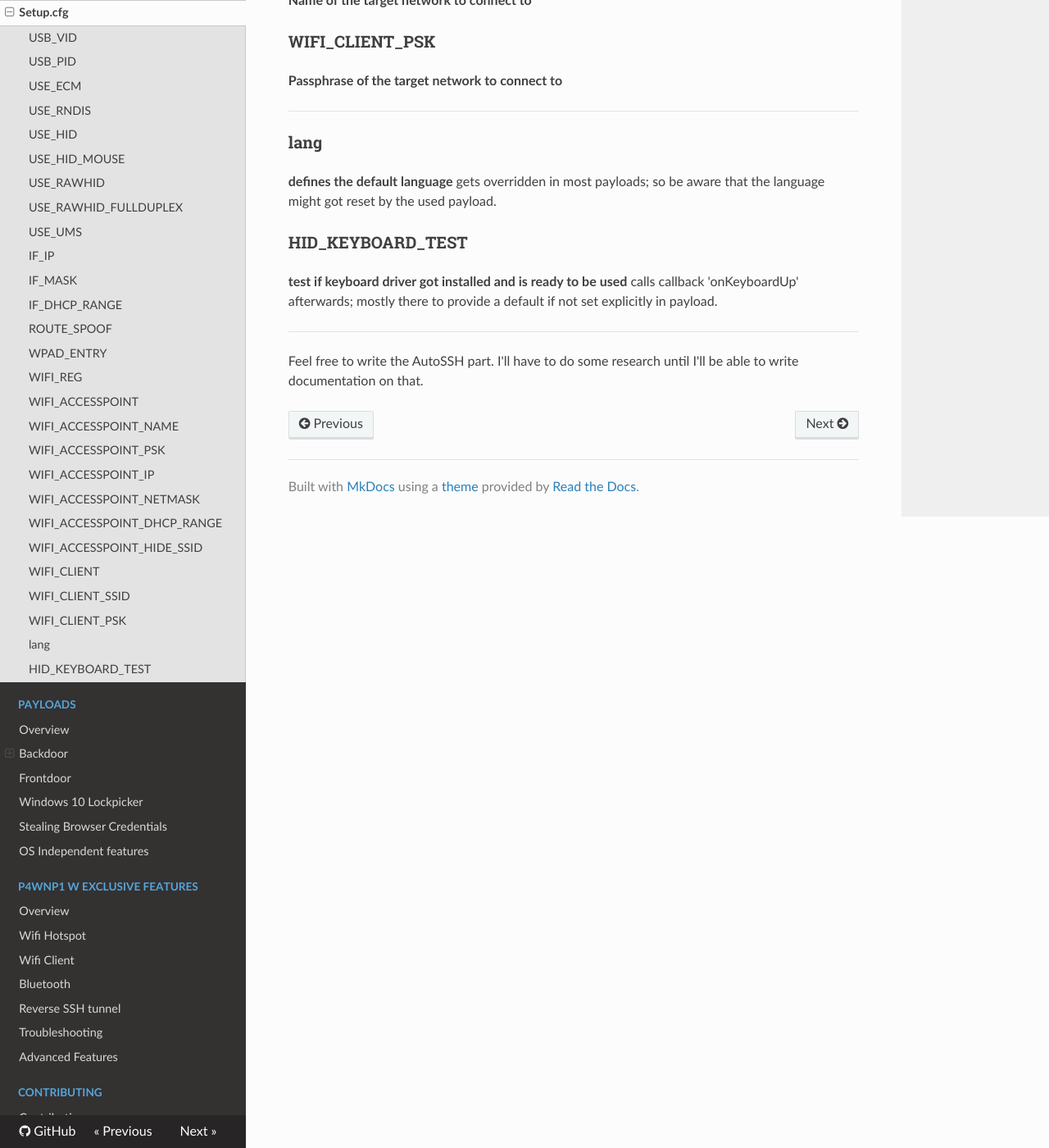
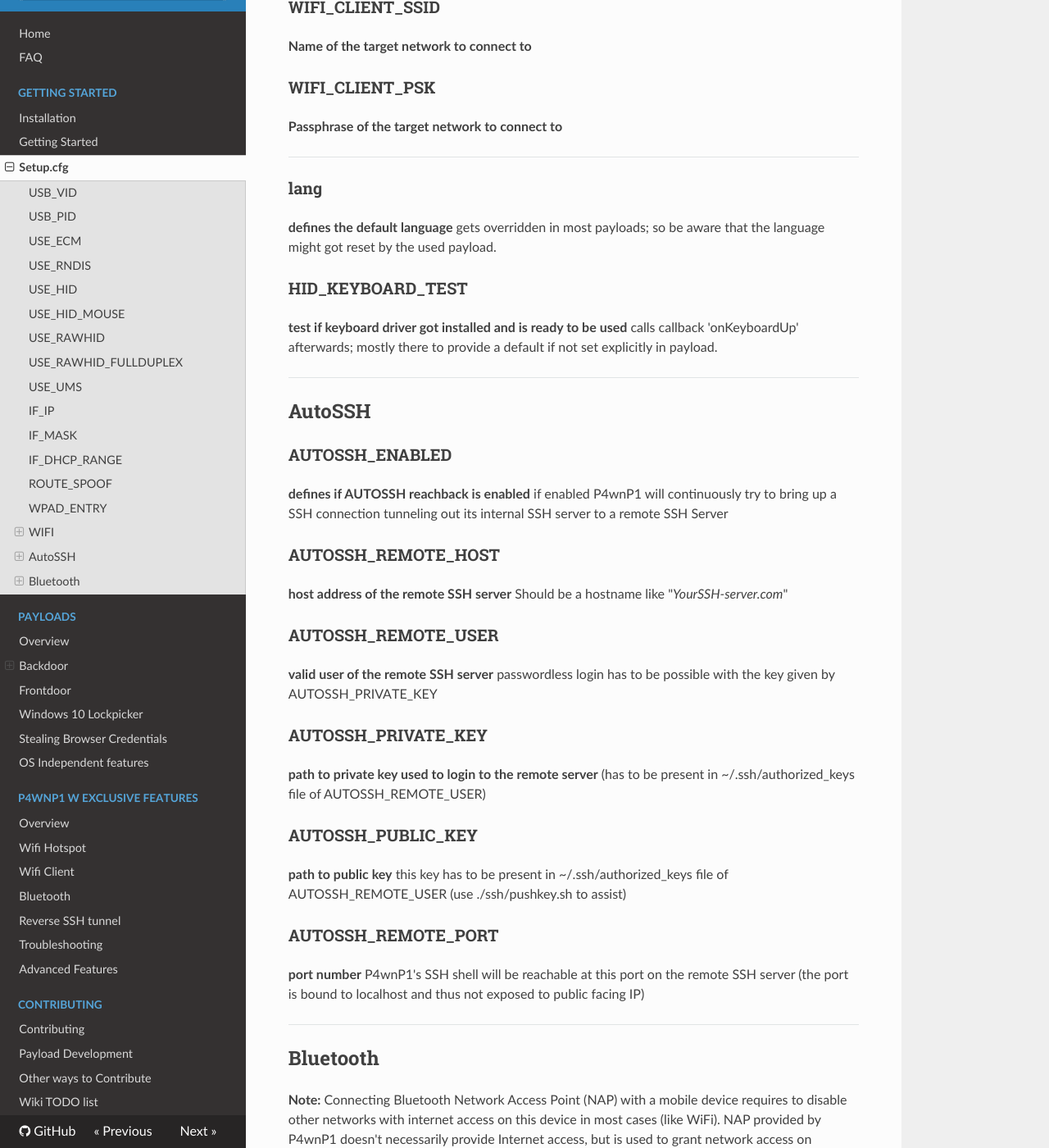
Before and after one commit to mame82/P4wnP1-Wiki, an MkDocs documentation site: the page built from docs/Getting-Started-Subfolder/Setup.cfg.md, in a window 1280 px wide and 1400 px high, scrolled down 3298 px. Shown: the whole window at 82% size. Built offline with MkDocs 1.6.1, drawn with Linux system fonts in a browser that asks for light colours; nearby versions of some CDN libraries; old or Windows-style settings are respelled for this version of MkDocs; some of the changed text lies outside the part shown.

Commit message:
updated setup.cfg. to current state

```diff
--- a/docs/Getting-Started-Subfolder/Setup.cfg.md
+++ b/docs/Getting-Started-Subfolder/Setup.cfg.md
@@ -108,4 +110,45 @@ gets overridden in most payloads; so be aware that the language might got reset
 calls callback 'onKeyboardUp' afterwards; mostly there to provide a default if not set explicitly in payload.
 
 ***
-Feel free to write the AutoSSH part. I'll have to do some research until I'll be able to write documentation on that.
+## AutoSSH
+
+### **AUTOSSH_ENABLED**
+**defines if AUTOSSH reachback is enabled**
+if enabled P4wnP1 will continuously try to bring up a SSH connection tunneling out its internal SSH server to a remote SSH Server
+### **AUTOSSH_REMOTE_HOST**
+**host address of the remote SSH server**
+Should be a hostname like "_YourSSH-server.com_"
+### **AUTOSSH_REMOTE_USER**
+**valid user of the remote SSH server**
+passwordless login has to be possible with the key given by AUTOSSH_PRIVATE_KEY
+### **AUTOSSH_PRIVATE_KEY**
+**path to private key used to login to the remote server**
+(has to be present in ~/.ssh/authorized_keys file of AUTOSSH_REMOTE_USER)
+### **AUTOSSH_PUBLIC_KEY**
+**path to public key**
+this key has to be present in ~/.ssh/authorized_keys file of AUTOSSH_REMOTE_USER (use ./ssh/pushkey.sh to assist)
+### **AUTOSSH_REMOTE_PORT**
+**port number**
+P4wnP1's SSH shell will be reachable at this port on the remote SSH server (the port is bound to localhost and thus not exposed to public facing IP)
+
+
+***
+## Bluetooth
+
+**Note:** Connecting Bluetooth Network Access Point (NAP) with a mobile device
+requires to disable other networks with internet access on this device in most cases (like WiFi).
+NAP provided by P4wnP1 doesn't necessarily provide Internet access, but is used to grant network access on P4wnP1 via bluetooth. The alternative would be to establish a "Group Network (GN)" instead of NAP, which unfortunately didn't work in most test cases, when it cames to connection of a mobile device.
+So if Internet should be provided from P4wnP1 via NAP (which isn't the purpose of P4wnP1), P4wnP1 itself has to be connected to Internet (for example using RNDIS + ICS on windows or using the WiFi client mode). Additionally iptables rules have to be deployed to enable MASQUERADING on the respective outbound interface.
+
+To summerize: P4wnP1 provides NAP as access option to SSH via bluetooth, not to serve Internet, although this could be achieved.
+
+### BLUETOOTH_NAP=
+Enable Bluetooth NAP to SSH in via Bluetooth
+### BLUETOOTH_NAP_PIN=1337
+unused, PIN authentication currently not working (custom agent for bluez 5 needed)
+### BLUETOOTH_NAP_IP
+IP used by P4wnP1
+### BLUETOOTH_NAP_NETMASK
+Mandantory Netmask
+### BLUETOOTH_NAP_DHCP_RANGE
+DHCP Server IP Range
--- a/docs/ToDo.md
+++ b/docs/ToDo.md
@@ -2,7 +2,7 @@
 
 * Proofreading of the entire Wiki (grammar, information correct?) (task for a native speaker)
 * Further documentation on Contributing
-* [Wifi Hotspot]]
+* [Wifi Hotspot](P4wnP1-W/Wifi-Hotspot.md)
 * [ToDo about the process of contributing](Contributing/Other-ways-to-contribute.md)
 * [add WPAD_ENTRY explanation](Getting-Started/Setup.cfg.md)
 * [setup process for AutoSSH](P4wnP1-W/AutoSSH.md)
```
Also changed, not shown: other parts of docs/Getting-Started-Subfolder/Setup.cfg.md (+2 -0 lines).
